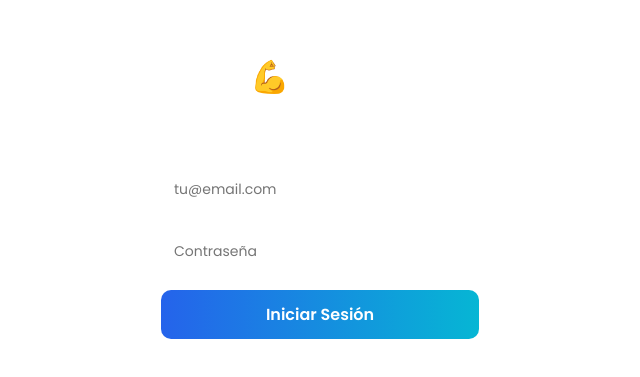
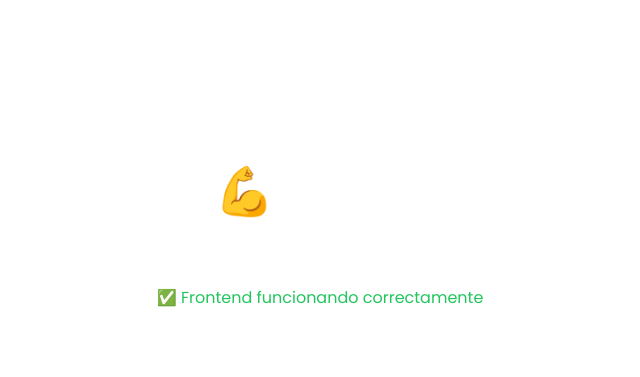
Before and after one commit to SIGEGA/fitness-platform, a React (Create React App) app in the folder frontend/: page / in a window 1280 px wide. Before the commit this address led to /login. Shown: the part 147-524 px from the top of the page, without its empty margins (320-960 px from the left). Built offline with nearby package versions, Linux system fonts and the light colour scheme; no server answers; the HTML template or start-up script is replaced by a standard one.

Commit message:
Update App.js

```diff
--- a/frontend/src/App.js
+++ b/frontend/src/App.js
@@ -1,115 +1,28 @@
-
-import React, { useState, useEffect } from 'react';
-import { BrowserRouter as Router, Routes, Route, Navigate } from 'react-router-dom';
-import { authService } from './services/api';
-
-import LoginPage from './pages/LoginPage';
-import RegisterPage from './pages/RegisterPage';
-import TrainerDashboard from './pages/TrainerDashboard';
-import ClientDashboard from './pages/ClientDashboard';
-import Navigation from './components/Navigation';
-import ProtectedRoute from './components/ProtectedRoute';
+import React from 'react';
 
 function App() {
-  const [user, setUser] = useState(null);
-  const [loading, setLoading] = useState(true);
-
-  useEffect(() => {
-    const verifyToken = async () => {
-      const token = localStorage.getItem('token');
-      const savedUser = localStorage.getItem('user');
-
-      if (token && savedUser) {
-        try {
-          const response = await authService.verify();
-          setUser(response.data.user);
-        } catch (error) {
-          localStorage.removeItem('token');
-          localStorage.removeItem('user');
-        }
-      }
-      setLoading(false);
-    };
-
-    verifyToken();
-  }, []);
-
-  if (loading) {
-    return (
-      <div style={styles.loading}>
-        <div style={styles.spinner}></div>
+  return (
+    <div style={{
+      minHeight: '100vh',
+      background: 'linear-gradient(to br, #0f172a, #1e293b)',
+      display: 'flex',
+      alignItems: 'center',
+      justifyContent: 'center'
+    }}>
+      <div style={{ textAlign: 'center', color: '#fff' }}>
+        <h1 style={{ fontSize: '48px', marginBottom: '10px' }}>💪 FitPro</h1>
+        <p style={{ fontSize: '18px', color: 'rgba(255,255,255,0.7)' }}>
+          Plataforma de Entrenamientos Personalizados
+        </p>
+        <p style={{ color: '#22c55e', marginTop: '20px' }}>
+          ✅ Frontend funcionando correctamente
+        </p>
+        <p style={{ color: 'rgba(255,255,255,0.5)', marginTop: '20px', fontSize: '14px' }}>
+          Backend: https://fitness-platform-vobh.onrender.com/api
+        </p>
       </div>
-    );
-  }
-
-  const handleLogout = () => {
-    localStorage.removeItem('token');
-    localStorage.removeItem('user');
-    setUser(null);
-  };
-
-  return (
-    <Router>
-      {user && <Navigation user={user} onLogout={handleLogout} />}
-      <Routes>
-        {!user ? (
-          <>
-            <Route path="/login" element={<LoginPage setUser={setUser} />} />
-            <Route path="/register" element={<RegisterPage setUser={setUser} />} />
-            <Route path="*" element={<Navigate to="/login" />} />
-          </>
-        ) : (
-          <>
-            <Route
-              path="/trainer/dashboard"
-              element={
-                <ProtectedRoute user={user} requiredRole="trainer">
-                  <TrainerDashboard user={user} />
-                </ProtectedRoute>
-              }
-            />
-            <Route
-              path="/client/dashboard"
-              element={
-                <ProtectedRoute user={user} requiredRole="client">
-                  <ClientDashboard user={user} />
-                </ProtectedRoute>
-              }
-            />
-            <Route
-              path="/"
-              element={
-                user.role === 'trainer' ? (
-                  <Navigate to="/trainer/dashboard" />
-                ) : (
-                  <Navigate to="/client/dashboard" />
-                )
-              }
-            />
-            <Route path="*" element={<Navigate to="/" />} />
-          </>
-        )}
-      </Routes>
-    </Router>
+    </div>
   );
 }
 
-const styles = {
-  loading: {
-    display: 'flex',
-    alignItems: 'center',
-    justifyContent: 'center',
-    minHeight: '100vh',
-    background: 'linear-gradient(to br, #0f172a, #1e293b)',
-  },
-  spinner: {
-    width: '50px',
-    height: '50px',
-    border: '3px solid rgba(255,255,255,0.1)',
-    borderTop: '3px solid #2563eb',
-    borderRadius: '50%',
-    animation: 'spin 1s linear infinite',
-  },
-};
-
 export default App;
```
